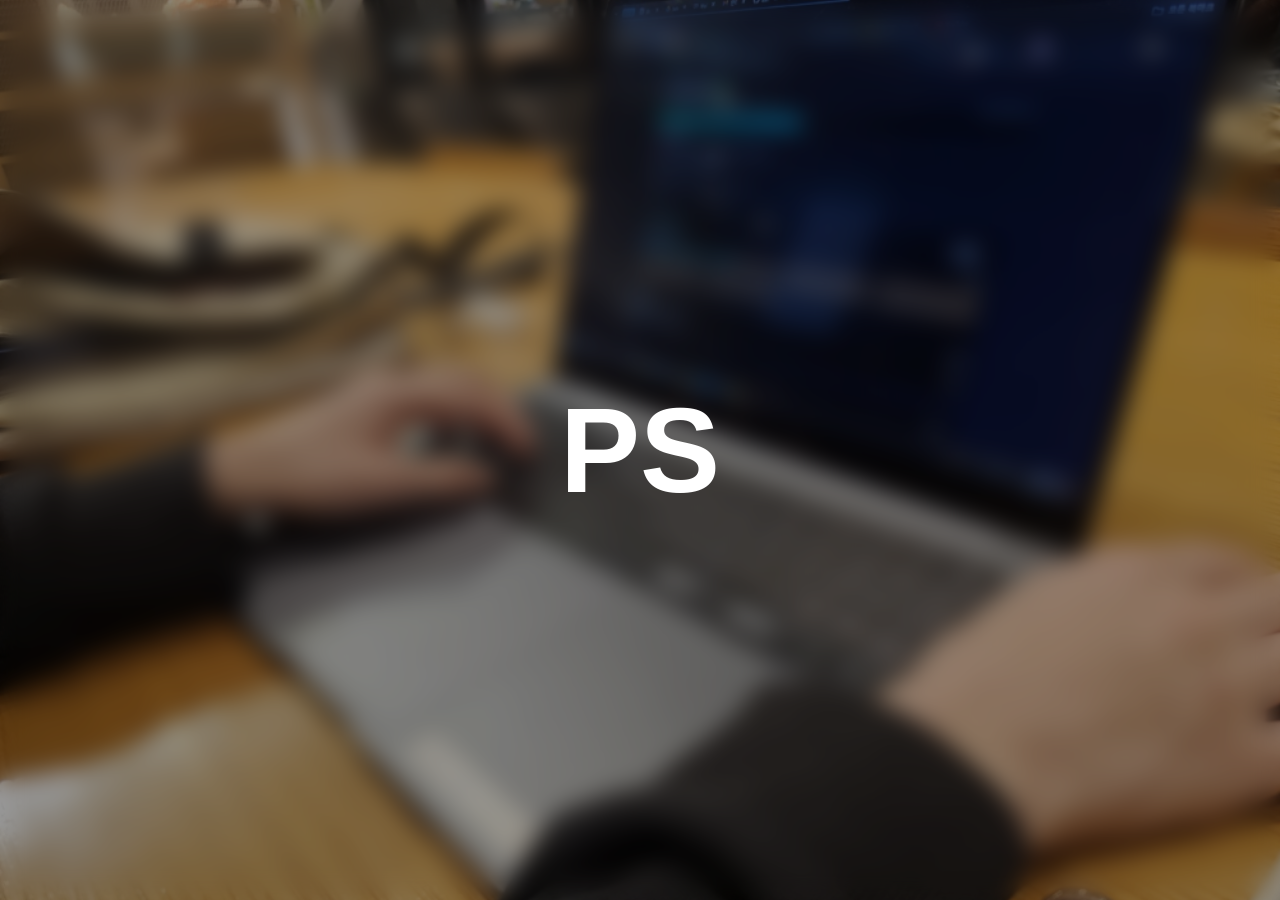
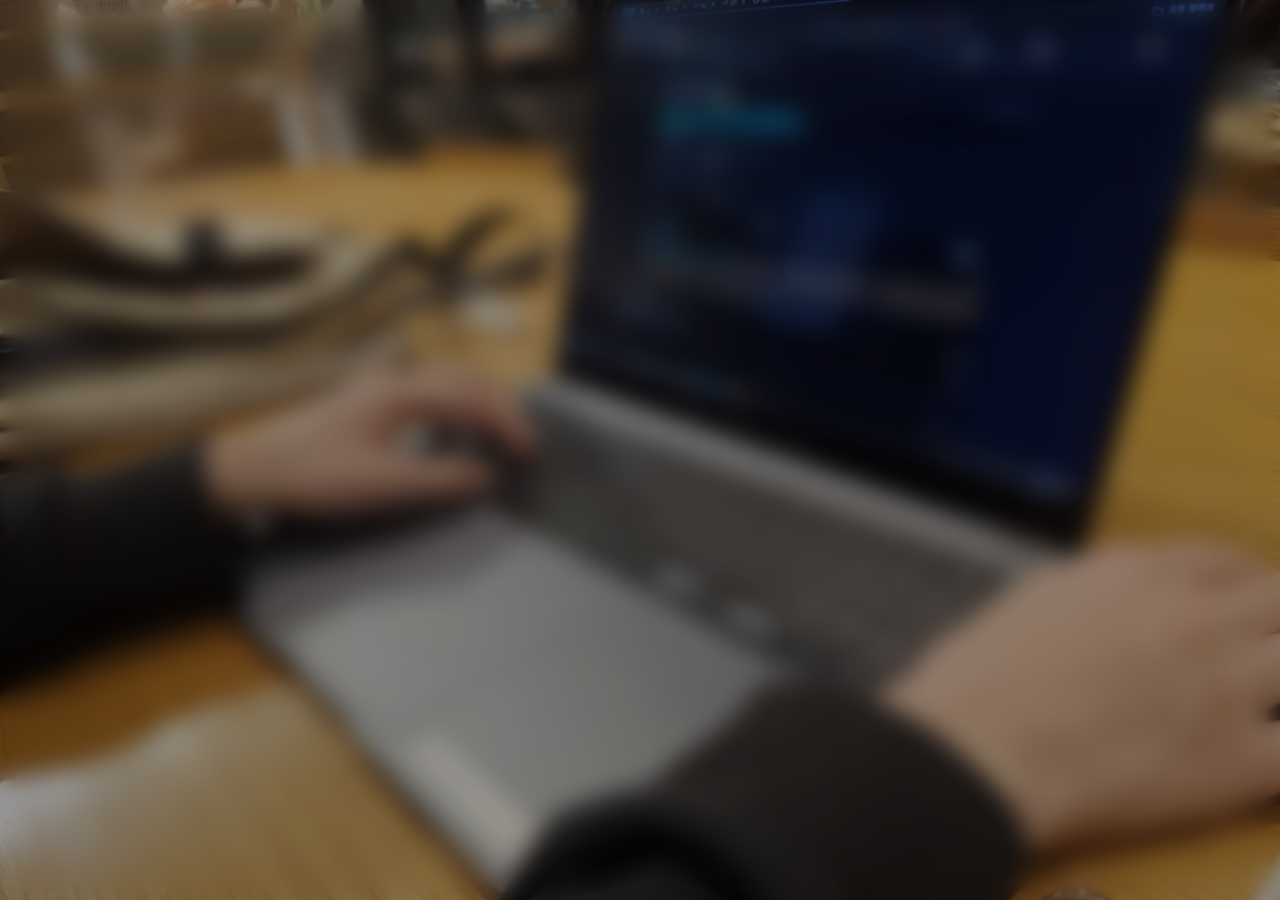
Before and after one commit to AlLerGy-KNU/AlLerGy-KNU.github.io, a Jekyll site: the page html/index.html, which Jekyll copies as it is, in a window 1280 px wide and 900 px high. Built offline with Jekyll 4.4.1, drawn with Linux system fonts in a browser that asks for light colours.

Commit message:
Remove h1 element from hero section and replace with an empty div for future content updates.

```diff
--- a/html/index.html
+++ b/html/index.html
@@ -202,7 +202,10 @@
 </head>
 <body>
   <section id="hero">
-    <h1>PS</h1>
+    <div>
+
+    </div>
+    <!-- <h1>PS</h1> -->
   </section>
   <header class="header1">
     <div class="header-allergy-mom">
```
